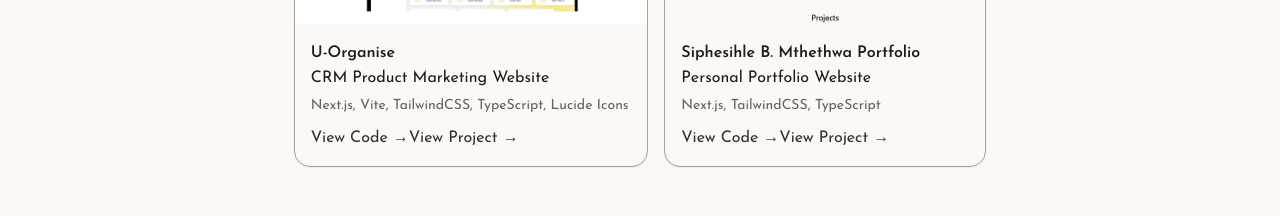
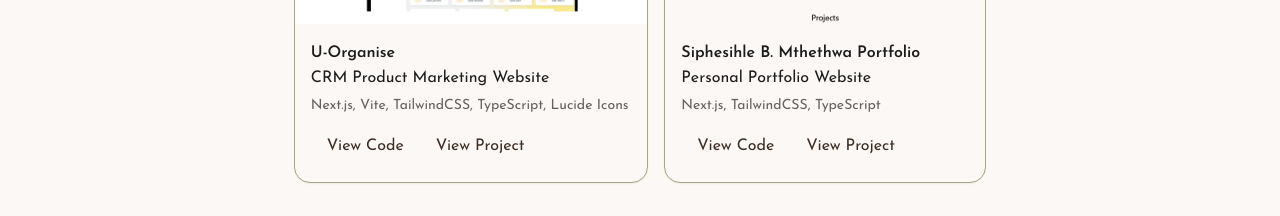
Before and after one commit to Sihle-Thwa/PortfolioV2, a Next.js app: page / in a window 1280 px wide. Shown: the part 920-1136 px from the top of the page. Built offline with nearby package versions, Linux system fonts and the light colour scheme.

Commit message:
Update ProjectCard component links to remove arrow symbols and adjust CSS padding for better layout

```diff
--- a/src/app/components/projects/ProjectCard.tsx
+++ b/src/app/components/projects/ProjectCard.tsx
@@ -40,7 +40,7 @@
 						)
 					}
 				>
-					View Code →
+					View Code
 				</Link>
 				<Link
 					href={
@@ -58,7 +58,7 @@
 						)
 					}
 				>
-					View Project →
+					View Project
 				</Link>
 			</div>
 		</article>
--- a/src/app/components/projects/projectcard.css
+++ b/src/app/components/projects/projectcard.css
@@ -32,6 +32,7 @@
 
 .c-project-link {
 	margin-top: 0.5rem;
+	padding: 0.5rem 1rem;
 	display: inline-flex;
 	align-items: center;
 	gap: 0.25rem;
```
